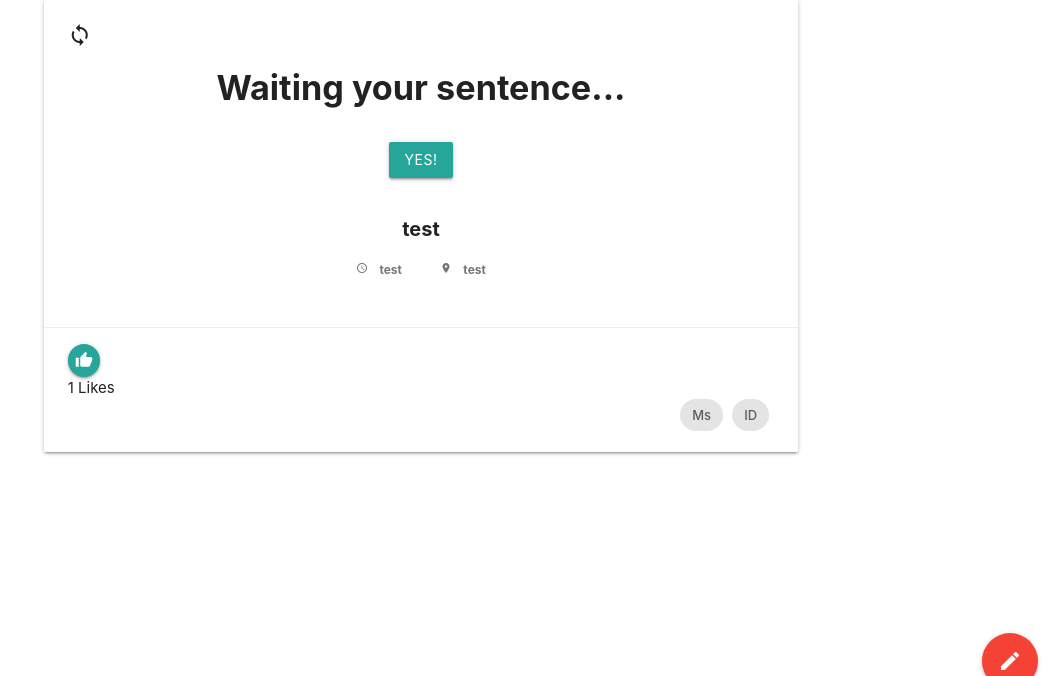
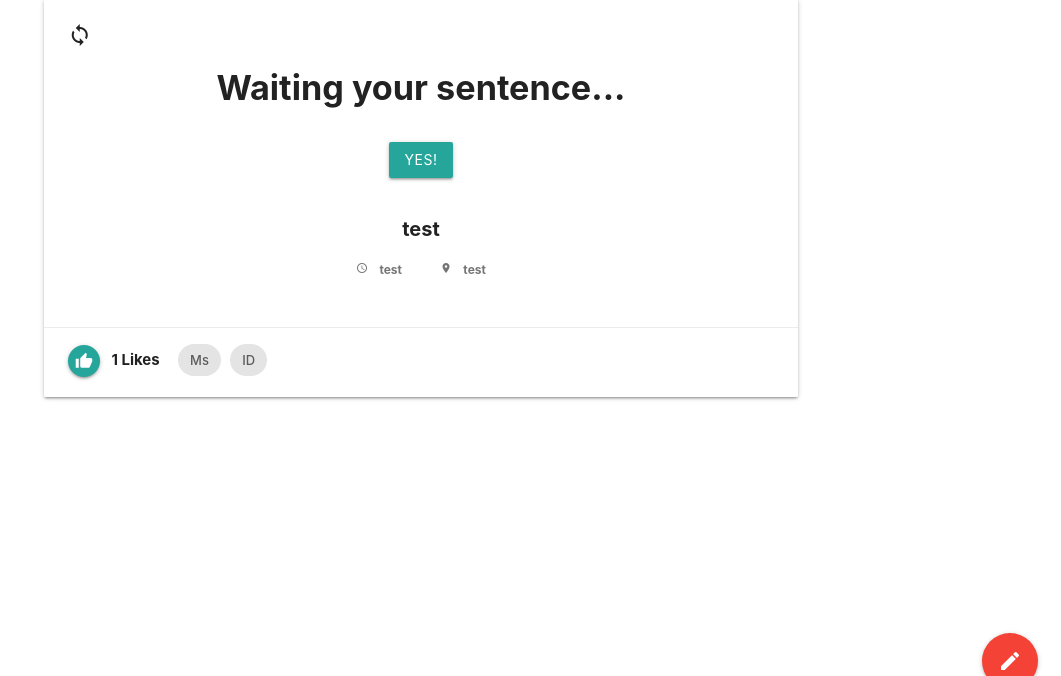
Before and after one commit to KinamSalad/Eventence, a Django app: page /post_list/ in a window 1280 px wide. Shown: the part 88-764 px from the top of the page, without its empty margins (219-1280 px from the left). Run offline with Django 3.2, Linux system fonts and the light colour scheme; data comes from the database, SQL or seed files in the repository; both versions use the stored data as it was after the commit; data that the repository does not hold is empty; some libraries are stand-ins or nearby versions.

Commit message:
ui other functions

```diff
--- a/blog/templates/blog/base.html
+++ b/blog/templates/blog/base.html
@@ -2,6 +2,7 @@
 <html>
     <head>
         <title>Main</title>
+        <script src="https://code.jquery.com/jquery-3.2.1.min.js"></script>
         <script src="https://cdnjs.cloudflare.com/ajax/libs/materialize/0.100.2/js/materialize.min.js"></script>
         <link rel="stylesheet" href="https://cdnjs.cloudflare.com/ajax/libs/materialize/1.0.0/css/materialize.min.css">
         <link rel="stylesheet" href="{% static 'css/blog.css' %}">
--- a/blog/templates/blog/post_detail.html
+++ b/blog/templates/blog/post_detail.html
@@ -106,9 +106,6 @@
         <!--</p>
     </div>-->
 
-
-
-    <script src="https://code.jquery.com/jquery-3.2.1.min.js"></script>
         <script type="text/javascript">
             $(".like").click(function(){
                 var pk = $(this).attr('name')
--- a/blog/templates/blog/post_list.html
+++ b/blog/templates/blog/post_list.html
@@ -39,18 +39,15 @@
                 </div>
 
                 <div class="card-action">
-                  <span>
-                  <button class="like btn-floating btn-small waves-effect waves-light tooltipped" name="{{ post.pk }}" value="Like" style = "margin-right:1%;" data-position="bottom" data-delay="50" data-tooltip="I am a tooltip">
+
+                  <button class="like btn-floating btn-small waves-effect waves-light" name="{{ post.pk }}" value="Like" style = "margin-right:1%;">
                     <i class="material-icons">thumb_up</i>
                   </button>
-                  <div id="count-{{ post.pk }}">{{ post.like_count }} Likes</div>
+                  <span id="count-{{ post.pk }}" style = "margin-right: 2%;"><b>{{ post.like_count }} Likes</b></span>
 
-                  <div style = "text-align: right;">
-                      <div class="chip" id="grade-{{ post.pk }}" > {{ post.grade1 }} </div>
-                      <div class = "chip" id="major-{{ post.pk }}"> {{ post.major1 }} </div>
-                  </div>
-                  </span>
 
+                  <div class = 'chip' id="grade-{{ post.pk }}" >{{post.grade1}}</div>
+                  <div class = 'chip' id="major-{{ post.pk }}">{{post.major1}}</div>
                 </div>
 
             </div>
@@ -90,20 +87,20 @@
 
 
             </div>
+            <!--<div class="divider"></div>-->
 
-            <!-- upload를 위한 Button -->
+        {% endfor %}
+
+
+         <!-- upload를 위한 Button -->
             <div class="fixed-action-btn">
                 <a href = "{% url 'post_new' %}" class="btn-floating btn-large red tooltipped" data-position="left" data-delay="40" data-tooltip = " Share the Event! ">
                     <i class="large material-icons">mode_edit</i>
                 </a>
             </div>
 
-            <!--<div class="divider"></div>-->
-
-        {% endfor %}
 
         <!-- JS SCRIPT-->
-        <script src="https://code.jquery.com/jquery-3.2.1.min.js"></script>
             <script type="text/javascript">
                 $(".like").click(function(){
                     var pk = $(this).attr('name')
@@ -115,7 +112,7 @@
                         // 서버측에서 전송한 Response 데이터 형식 (json)
                         success: function(response){ // 통신 성공시 - 동적으로 좋아요 갯수 변경, 유저 목록 변경
                             //alert(response.message);
-                            $("#count-"+pk).html(response.like_count+"개");
+                            $("#count-"+pk).html(response.like_count);
                             $("#grade-"+pk).html(response.grade1);
                             $("#major-"+pk).html(response.major1);
                         },
```
Also changed, not shown: blog/migrations/0001_initial.py, db.sqlite3, 1 other file.
